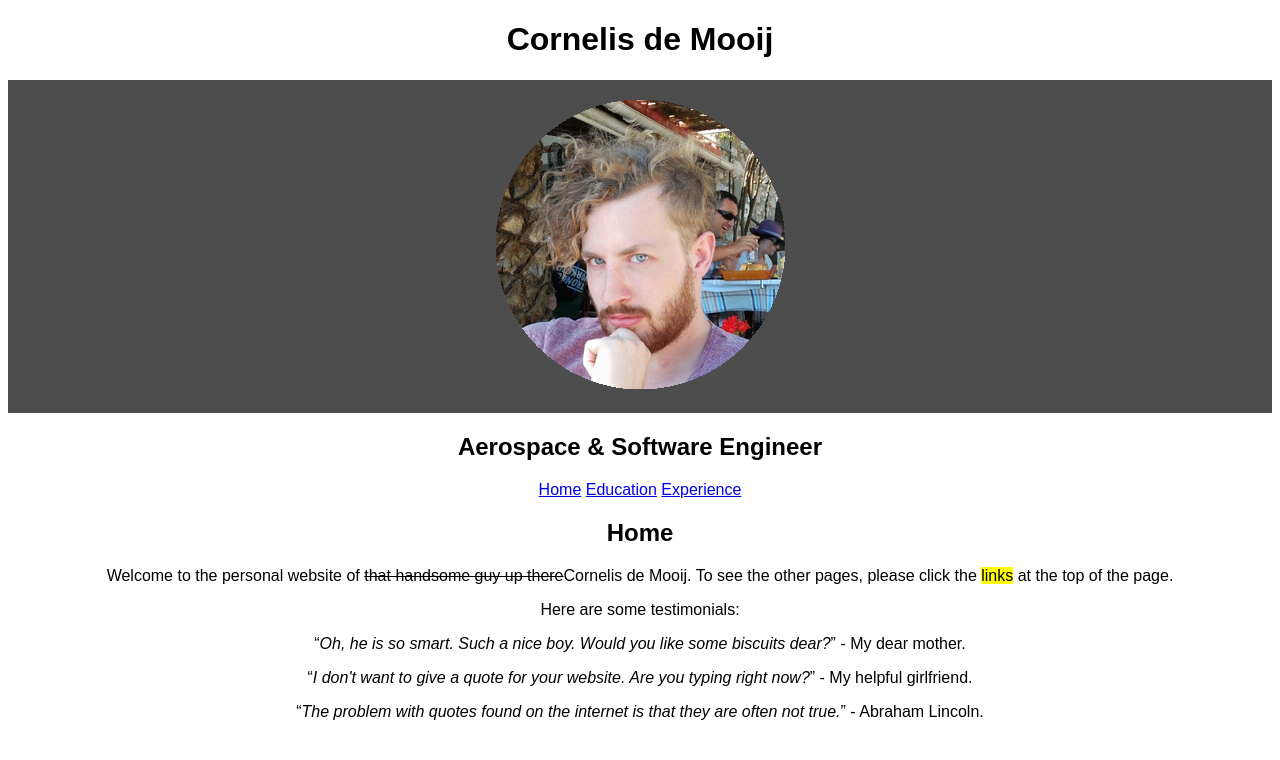
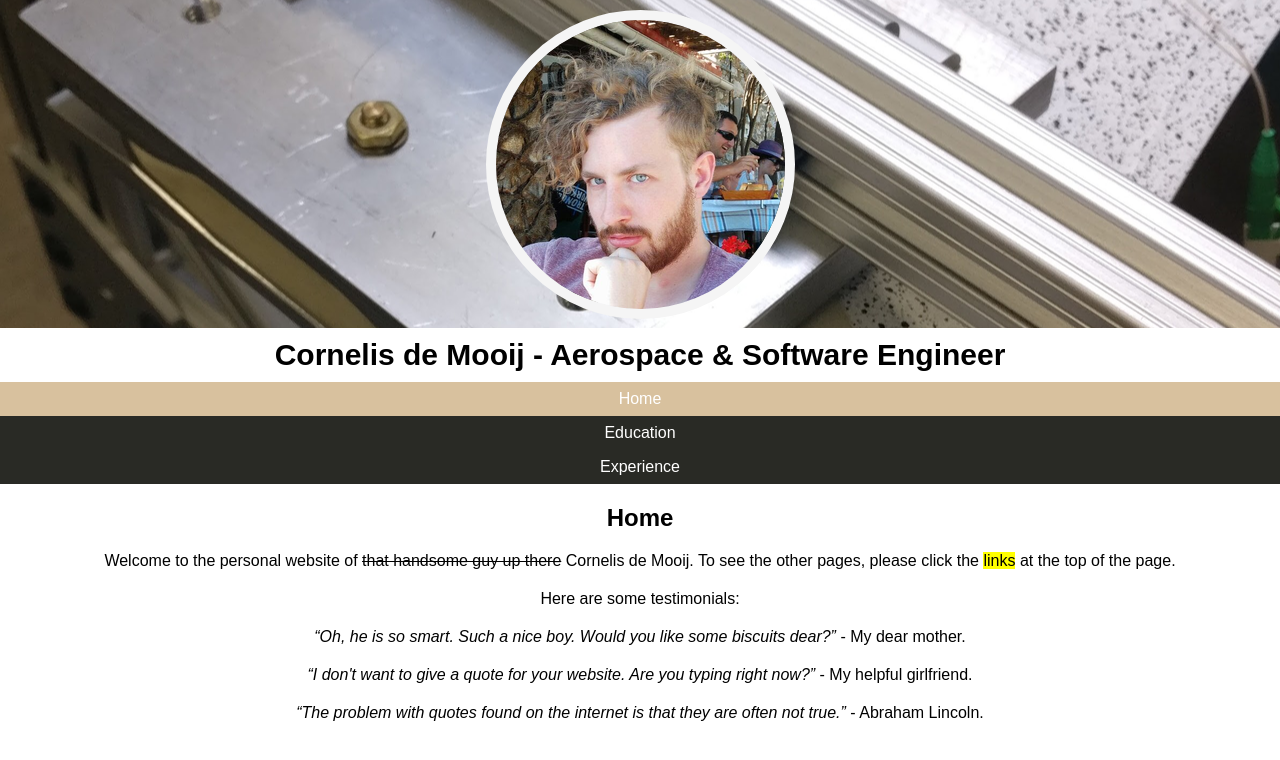
Before and after one commit to cornelisdemooij/HTMLCSSOnlyWebsite, a website: page index.html in a window 1280 px wide. Drawn offline with Linux system fonts and the light colour scheme.

Commit message:
Added background image and added a bunch of CSS styling

```diff
--- a/index.html
+++ b/index.html
@@ -3,25 +3,31 @@
   <head>
     <title>Cornelis de Mooij - Software &amp; Aerospace Engineer</title>
     <meta charset="UTF-8">
+		<meta name="description" content="Personal page of Cornelis de Mooij">
+		<meta name="keywords" content="Software, Aerospace, Engineer">
+		<meta name="author" content="Cornelis de Mooij">
+		<link rel="stylesheet" type="text/css" href="style.css">
   </head>
   <body>
-    <center>
-      <font face="Arial">
-      	<h1>Cornelis de Mooij</h1>
-        <!-- This is a comment. It won't show up in the browser. -->
-        <div style="background-color:#4D4D4D; padding:0px; margin:0px; border:0px">
-          <img src="/images/portrait-circular.png" alt="Cornelis de Mooij" title="Cornelis de Mooij" style="margin:20px 0;">
-        </div>
-        <h2>Aerospace &amp; Software Engineer</h2>
-        <a href="/index.html">Home</a> <a href="/edu.html">Education</a> <a href="/exp.html">Experience</a>
-        <h2>Home</h2>
-        <p>Welcome to the personal website of <del>that handsome guy up there</del>Cornelis de Mooij. To see the other pages, please click the <mark>links</mark> at the top of the page.</p>
+      <!-- This is a comment. It won't show up in the browser. -->
+      <div class="banner">
+        <img class="portrait" src="/images/portrait.png" alt="Cornelis de Mooij" title="Cornelis de Mooij">
+      </div>
+      <div class="name"><b>Cornelis de Mooij - Aerospace &amp; Software Engineer</b></div>
+      <ul class="navigation">
+        <li><a class="active" href="/index.html">Home</a></li>
+        <li><a href="/edu.html">Education</a></li>
+        <li><a href="/exp.html">Experience</a></li>
+      </ul>
+      <h2>Home</h2>
+      <p>
+        Welcome to the personal website of <del>that handsome guy up there</del> Cornelis de Mooij.
+        To see the other pages, please click the <mark>links</mark> at the top of the page.
+      </p>
 
-        <p>Here are some testimonials:</p>
-        <q><i>Oh, he is so smart. Such a nice boy. Would you like some biscuits dear?</i></q> - My dear mother.<p/>
-        <q><i>I don't want to give a quote for your website. Are you typing right now?</i></q> - My helpful girlfriend.<p/>
-        <q><i>The problem with quotes found on the internet is that they are often not true.</i></q> - Abraham Lincoln.<p/>
-      </font>
-    </center>
+      <p>Here are some testimonials:</p>
+      <q>Oh, he is so smart. Such a nice boy. Would you like some biscuits dear?</q> - My dear mother.<p/>
+      <q>I don't want to give a quote for your website. Are you typing right now?</q> - My helpful girlfriend.<p/>
+      <q>The problem with quotes found on the internet is that they are often not true.</q> - Abraham Lincoln.<p/>
   </body>
 </html>
--- /dev/null
+++ b/style.css
@@ -0,0 +1,62 @@
+body {
+    margin: 0px;
+    text-align: center;
+    font-family: "Arial", sans-serif;
+}
+
+.banner {
+    background: url("images/linkedin background.png") no-repeat center;
+}
+
+.portrait {
+    margin: 10px 0px 5px 0px;
+    padding: 0px;
+    border: 0px;
+    border-radius: 50%;
+    border: 10px solid whitesmoke;
+}
+
+.name {
+    margin: 10px;
+    text-align: center;
+    font-size: 30px;
+    color: black;
+}
+
+p {
+    margin: 20px 40px;
+}
+
+.navigation {
+    list-style-type: none;
+    margin: 0;
+    padding: 0;
+    background-color: rgb(41, 42, 37);
+}
+.navigation li a {
+    display: block;
+    color: #fff;
+    padding: 8px 16px;
+    text-decoration: none;
+}
+.navigation li a:hover {
+    background-color: rgb(211, 211, 219);
+    color: black;
+}
+.navigation .active {
+    background-color: rgb(216, 193, 158);
+    color: white;
+}
+
+.history {
+    list-style-type: none;
+    padding: 0;
+    margin: 0;
+}
+.history li b {
+    color: #D42525;
+}
+
+q {
+    font-style: italic;
+}
```
Also changed, not shown: edu.html (+17 -14 lines), exp.html (+20 -17 lines), images/linkedin background.png (added), images/portrait-circular.png (deleted).
